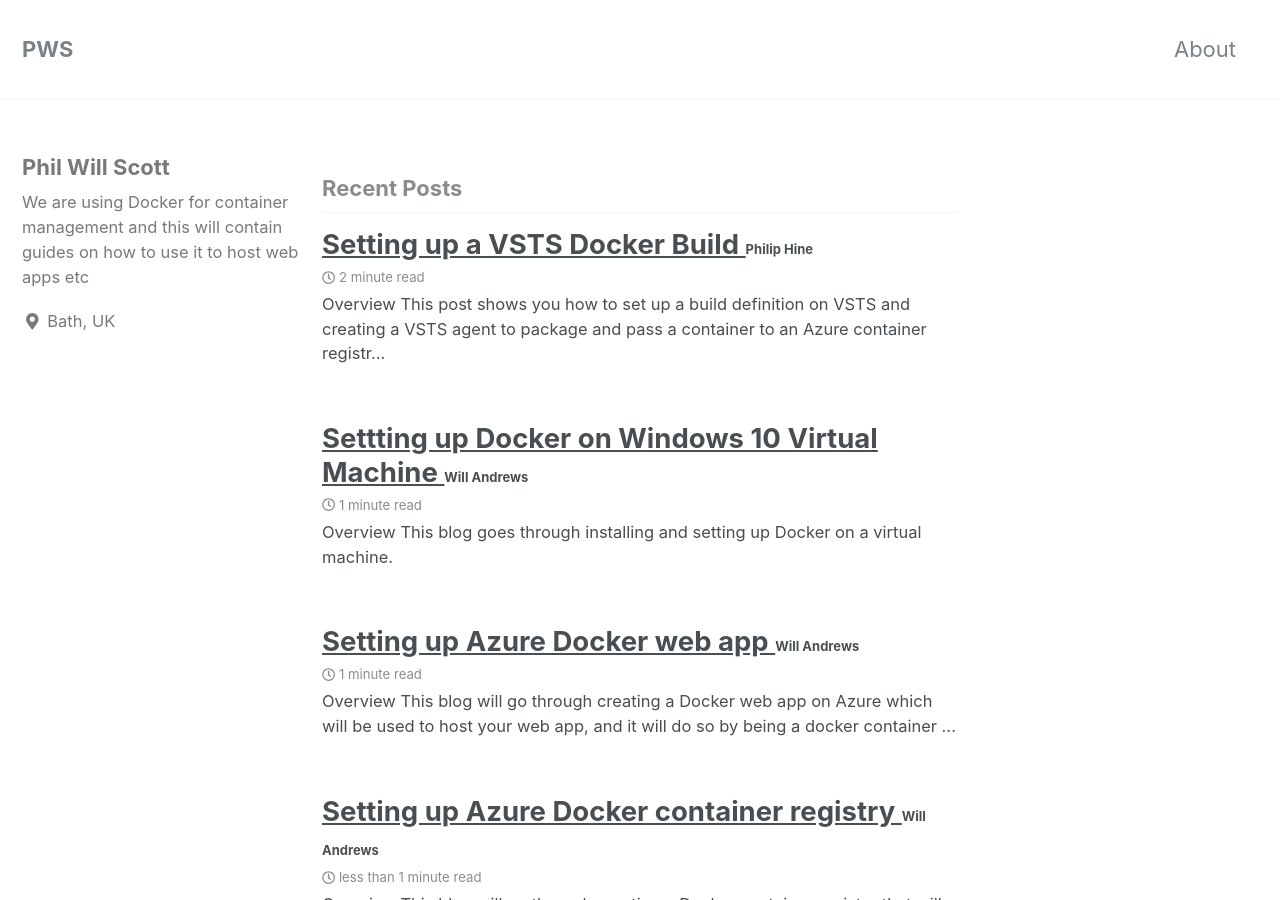
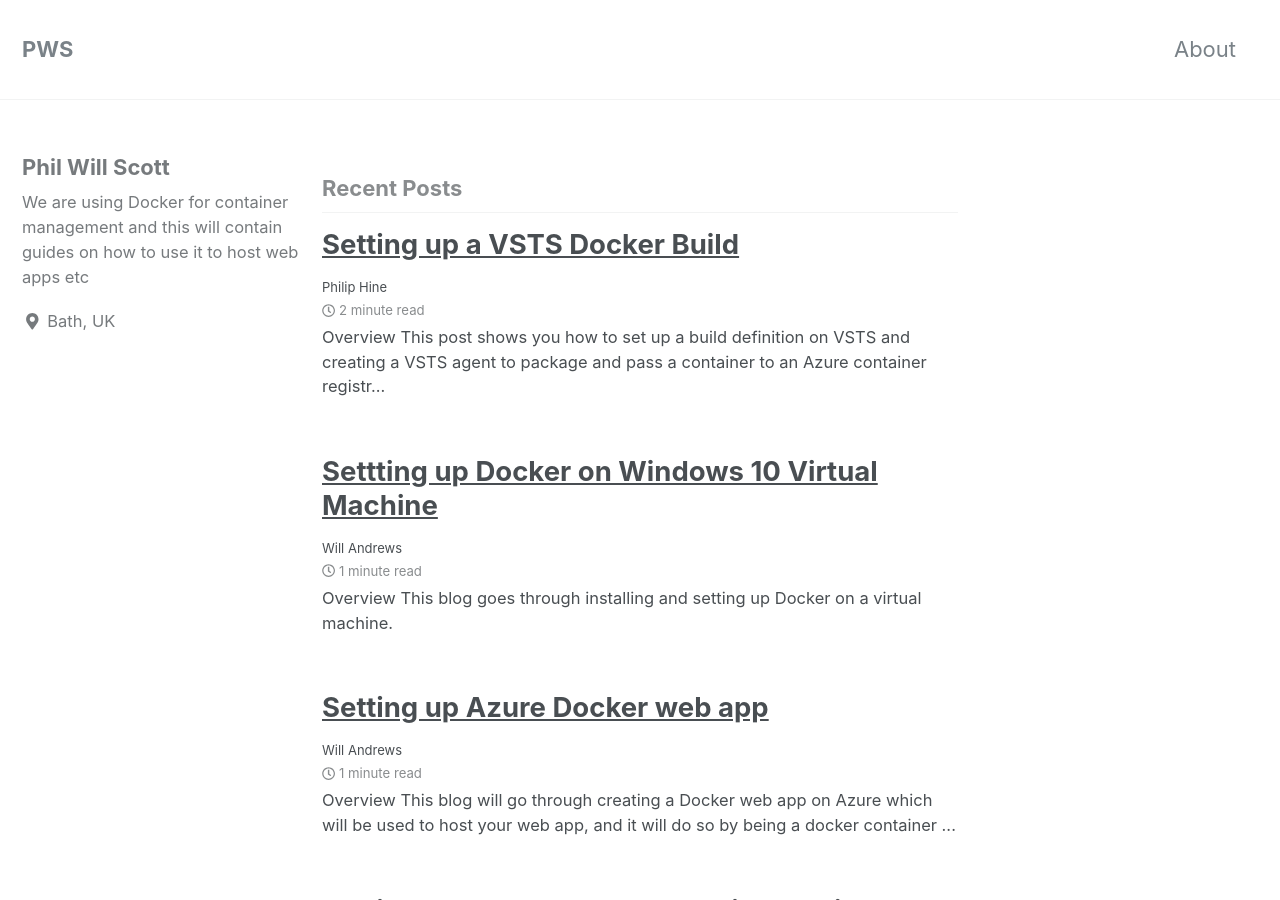
Before and after one commit to BenchProjects/PWS-Blog, a Jekyll site: the page built from index.html, in a window 1280 px wide and 900 px high. Built offline with Jekyll 4.4.1, drawn with Linux system fonts in a browser that asks for light colours; nearby versions of some CDN libraries; the list of posts is cut into pages by our own code.

Commit message:
Trying to add author name to list of posts

```diff
--- a/_includes/archive-single.html
+++ b/_includes/archive-single.html
@@ -30,13 +30,21 @@
         <a href="{{ post.url | relative_url }}" rel="permalink">{{ title }}</a>
       {% endif %}
 
-      <!-- Look the author details up from the site config. -->
+      <!-- Look the author details up from the site config.
       {% assign author = site.data.authors[post.author] %}
 
       {% if author %}
       <font size="2">{{ author.name }}</font>
-      {% endif %}
+      {% endif %}-->
     </h2>
+
+    <!-- Look the author details up from the site config. -->
+    {% assign author = site.data.authors[post.author] %}
+
+    {% if author %}
+    <font size="2">{{ author.name }}</font>
+    {% endif %}
+
 
     {% if post.read_time %}
       <p class="page__meta"><i class="far fa-clock" aria-hidden="true"></i>{% include read-time.html %}</p>
```
